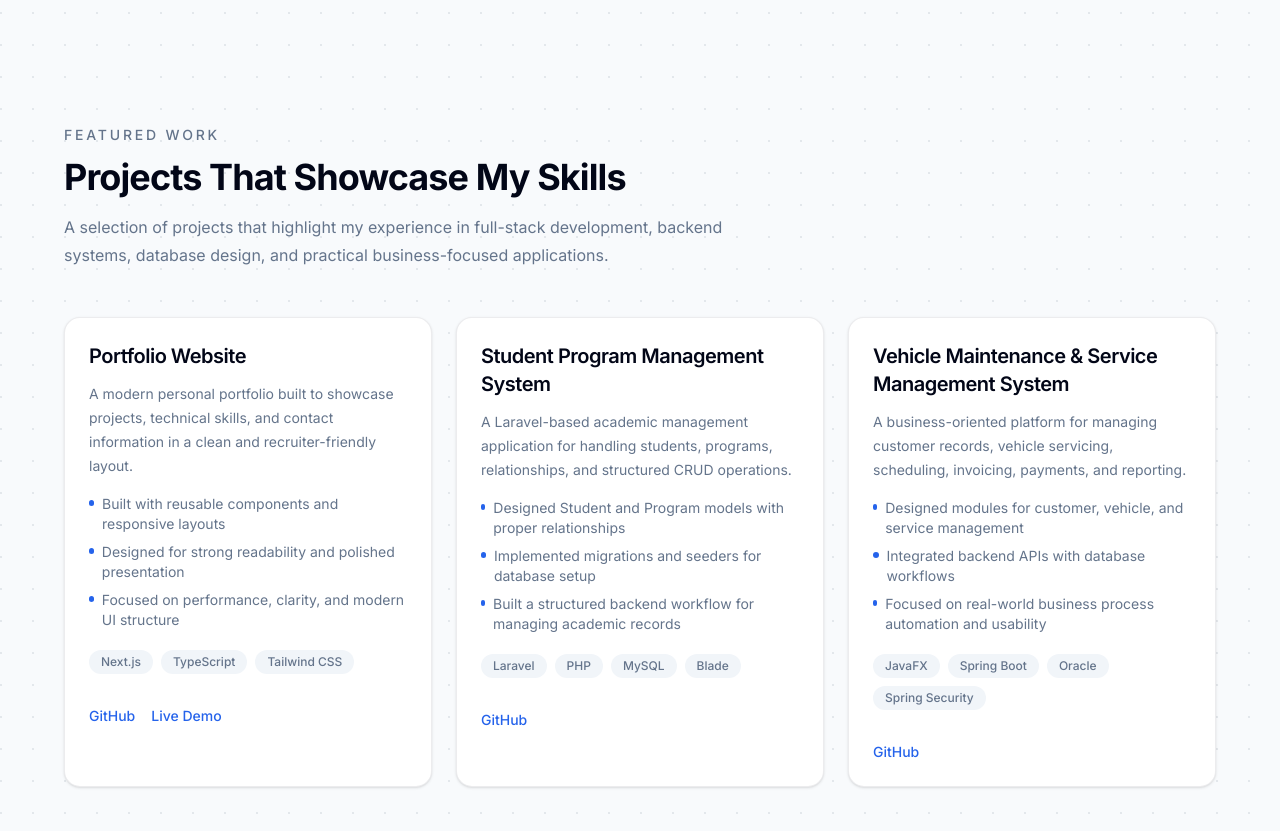
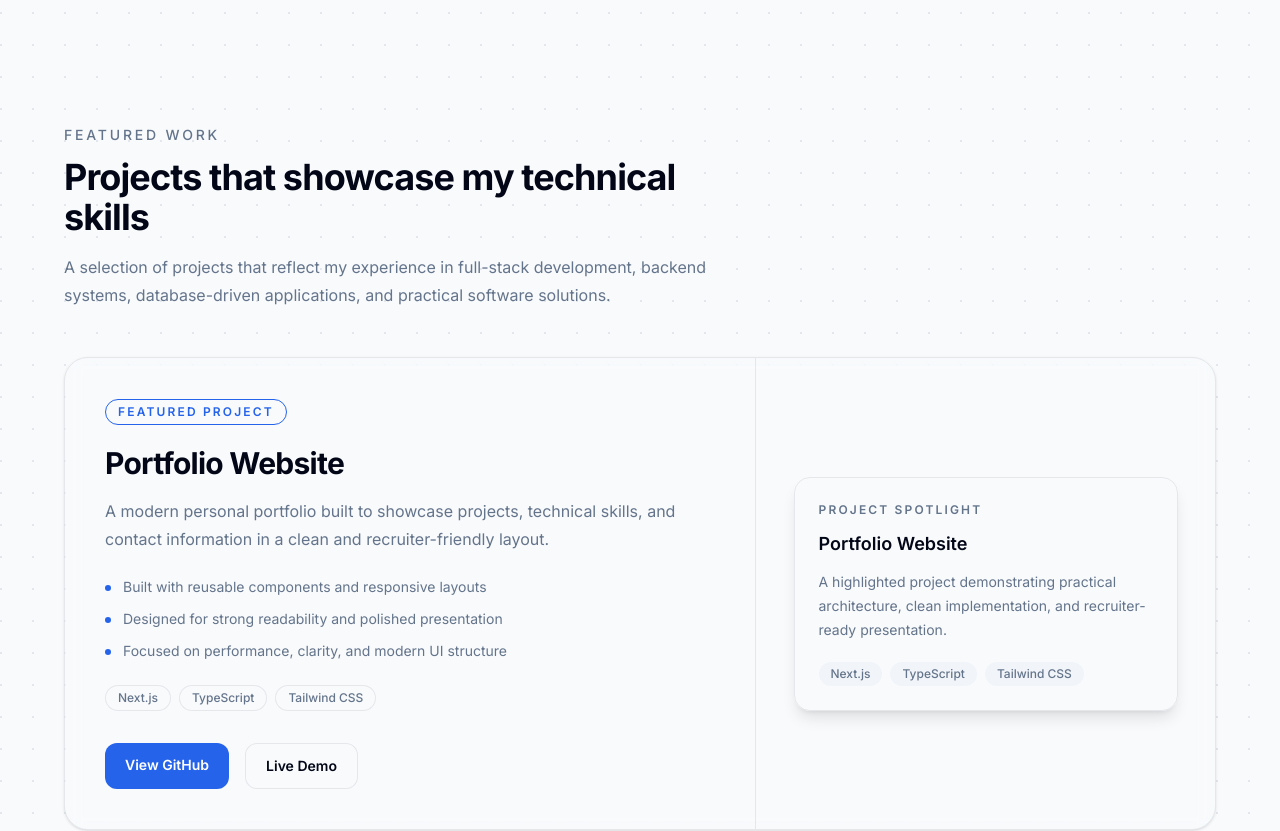
Before and after one commit to jghart/Portfolio, a Next.js app: page / in a window 1280 px wide. Shown: the part 1940-2771 px from the top of the page. Built offline with nearby package versions, Linux system fonts and the light colour scheme.

Commit message:
Changed the UI

```diff
--- a/components/sections/Projects.tsx
+++ b/components/sections/Projects.tsx
@@ -1,50 +1,108 @@
+import Reveal from "@/components/ui/Reveal";
+import ProjectCard from "@/components/ui/ProjectCard";
 import { resumeData } from "@/data/resumeData";
 
 export default function Projects() {
+  const [featuredProject, ...otherProjects] = resumeData.projects;
+
   return (
     <section id="projects" className="py-20 sm:py-24">
       <div className="container mx-auto px-6">
+        <Reveal>
           <div className="max-w-2xl">
             <p className="text-sm font-medium uppercase tracking-[0.2em] text-muted-foreground">
               Featured Work
             </p>
             <h2 className="mt-3 text-3xl font-bold tracking-tight sm:text-4xl">
-            Projects That Showcase My Skills
+              Projects that showcase my technical skills
             </h2>
             <p className="mt-4 text-base leading-7 text-muted-foreground">
-            A selection of projects that highlight my experience in full-stack
-            development, backend systems, database design, and practical
-            business-focused applications.
+              A selection of projects that reflect my experience in full-stack
+              development, backend systems, database-driven applications, and
+              practical software solutions.
             </p>
           </div>
+        </Reveal>
 
-        <div className="mt-12 grid gap-6 md:grid-cols-2 xl:grid-cols-3">
-          {resumeData.projects.map((project) => (
-            <article
-              key={project.title}
-              className="group rounded-2xl border border-border bg-card p-6 shadow-sm transition duration-300 hover:-translate-y-1 hover:shadow-md"
-            >
-              <div className="flex h-full flex-col">
-                <div>
-                  <h3 className="text-xl font-semibold tracking-tight">
-                    {project.title}
+        {featuredProject && (
+          <Reveal delay={0.08}>
+            <article className="mt-12 overflow-hidden rounded-3xl border border-border bg-card/80 shadow-sm backdrop-blur transition duration-300 hover:shadow-xl">
+              <div className="grid gap-0 lg:grid-cols-[1.2fr_0.8fr]">
+                <div className="p-8 sm:p-10">
+                  <div className="inline-flex rounded-full border border-primary/30 bg-primary/10 px-3 py-1 text-xs font-semibold uppercase tracking-[0.18em] text-primary">
+                    Featured Project
+                  </div>
+
+                  <h3 className="mt-5 text-2xl font-bold tracking-tight sm:text-3xl">
+                    {featuredProject.title}
                   </h3>
 
-                  <p className="mt-3 text-sm leading-6 text-muted-foreground">
-                    {project.description}
+                  <p className="mt-4 max-w-2xl text-base leading-7 text-muted-foreground">
+                    {featuredProject.description}
                   </p>
 
-                  <ul className="mt-4 space-y-2 text-sm text-muted-foreground">
-                    {project.highlights.map((item) => (
-                      <li key={item} className="flex gap-2">
-                        <span className="mt-[6px] h-1.5 w-1.5 rounded-full bg-primary" />
+                  <ul className="mt-6 space-y-3 text-sm text-muted-foreground">
+                    {featuredProject.highlights.map((item) => (
+                      <li key={item} className="flex gap-3">
+                        <span className="mt-[8px] h-1.5 w-1.5 rounded-full bg-primary" />
                         <span>{item}</span>
                       </li>
                     ))}
                   </ul>
 
+                  <div className="mt-6 flex flex-wrap gap-2">
+                    {featuredProject.techStack.map((tech) => (
+                      <span
+                        key={tech}
+                        className="rounded-full border border-border bg-background px-3 py-1 text-xs font-medium text-muted-foreground"
+                      >
+                        {tech}
+                      </span>
+                    ))}
+                  </div>
+
+                  <div className="mt-8 flex flex-wrap gap-4">
+                    {featuredProject.github && (
+                      <a
+                        href={featuredProject.github}
+                        target="_blank"
+                        rel="noreferrer"
+                        className="rounded-xl bg-primary px-5 py-3 text-sm font-semibold text-primary-foreground transition duration-200 hover:scale-[1.02] hover:opacity-90 active:scale-[0.98]"
+                      >
+                        View GitHub
+                      </a>
+                    )}
+
+                    {featuredProject.demo && (
+                      <a
+                        href={featuredProject.demo}
+                        target="_blank"
+                        rel="noreferrer"
+                        className="rounded-xl border border-border bg-background px-5 py-3 text-sm font-semibold transition duration-200 hover:scale-[1.02] hover:bg-muted active:scale-[0.98]"
+                      >
+                        Live Demo
+                      </a>
+                    )}
+                  </div>
+                </div>
+
+                <div className="relative min-h-[260px] border-t border-border bg-gradient-to-br from-primary/10 via-transparent to-transparent lg:min-h-full lg:border-l lg:border-t-0">
+                  <div className="flex h-full items-center justify-center p-8">
+                    <div className="w-full max-w-sm rounded-2xl border border-border bg-background/80 p-6 shadow-lg backdrop-blur">
+                      <p className="text-xs font-semibold uppercase tracking-[0.18em] text-muted-foreground">
+                        Project Spotlight
+                      </p>
+                      <h4 className="mt-3 text-lg font-semibold text-foreground">
+                        {featuredProject.title}
+                      </h4>
+                      <p className="mt-3 text-sm leading-6 text-muted-foreground">
+                        A highlighted project demonstrating practical
+                        architecture, clean implementation, and recruiter-ready
+                        presentation.
+                      </p>
+
                       <div className="mt-5 flex flex-wrap gap-2">
-                    {project.techStack.map((tech) => (
+                        {featuredProject.techStack.slice(0, 4).map((tech) => (
                           <span
                             key={tech}
                             className="rounded-full bg-muted px-3 py-1 text-xs font-medium text-muted-foreground"
@@ -54,34 +112,22 @@ export default function Projects() {
                         ))}
                       </div>
                     </div>
-
-                <div className="mt-6 flex items-center gap-4 pt-2">
-                  {project.github && (
-                    <a
-                      href={project.github}
-                      target="_blank"
-                      rel="noreferrer"
-                      className="text-sm font-medium text-primary transition hover:underline"
-                    >
-                      GitHub
-                    </a>
-                  )}
-
-                  {project.demo && (
-                    <a
-                      href={project.demo}
-                      target="_blank"
-                      rel="noreferrer"
-                      className="text-sm font-medium text-primary transition hover:underline"
-                    >
-                      Live Demo
-                    </a>
-                  )}
+                  </div>
                 </div>
               </div>
             </article>
+          </Reveal>
+        )}
+
+        {otherProjects.length > 0 && (
+          <div className="mt-8 grid gap-6 md:grid-cols-2 xl:grid-cols-3">
+            {otherProjects.map((project, index) => (
+              <Reveal key={project.title} delay={0.1 + index * 0.08}>
+                <ProjectCard project={project} />
+              </Reveal>
             ))}
           </div>
+        )}
       </div>
     </section>
   );
--- a/components/ui/FadeIn.tsx
+++ /dev/null
@@ -1,22 +0,0 @@
-"use client";
-
-import { motion } from "framer-motion";
-import { ReactNode } from "react";
-
-type FadeInProps = {
-  children: ReactNode;
-  delay?: number;
-};
-
-export default function FadeIn({ children, delay = 0 }: FadeInProps) {
-  return (
-    <motion.div
-      initial={{ opacity: 0, y: 16 }}
-      whileInView={{ opacity: 1, y: 0 }}
-      viewport={{ once: true, amount: 0.2 }}
-      transition={{ duration: 0.5, delay }}
-    >
-      {children}
-    </motion.div>
-  );
-}
--- a/components/ui/ProjectCard.tsx
+++ b/components/ui/ProjectCard.tsx
@@ -1,29 +1,30 @@
 type Project = {
   title: string;
   description: string;
-  highlights: string[];
-  techStack: string[];
+  highlights: readonly string[];
+  techStack: readonly string[];
   github?: string;
   demo?: string;
+  image?: string;
 };
 
 export default function ProjectCard({ project }: { project: Project }) {
   return (
-    <article className="group rounded-2xl border border-border bg-card p-6 shadow-sm transition duration-300 hover:-translate-y-1 hover:shadow-md">
+    <article className="group rounded-2xl border border-border bg-card/80 p-6 shadow-sm backdrop-blur transition duration-300 hover:-translate-y-1 hover:shadow-xl">
       <div className="flex h-full flex-col">
         <div>
-          <h3 className="text-xl font-semibold tracking-tight">
+          <h3 className="text-xl font-semibold tracking-tight transition duration-200 group-hover:text-primary">
             {project.title}
           </h3>
 
-          <p className="mt-3 text-sm leading-6 text-muted-foreground">
+          <p className="mt-3 text-sm leading-7 text-muted-foreground">
             {project.description}
           </p>
 
           <ul className="mt-4 space-y-2 text-sm text-muted-foreground">
             {project.highlights.map((item) => (
               <li key={item} className="flex gap-2">
-                <span className="mt-[6px] h-1.5 w-1.5 rounded-full bg-primary" />
+                <span className="mt-[8px] h-1.5 w-1.5 rounded-full bg-primary" />
                 <span>{item}</span>
               </li>
             ))}
@@ -33,7 +34,7 @@ export default function ProjectCard({ project }: { project: Project }) {
             {project.techStack.map((tech) => (
               <span
                 key={tech}
-                className="rounded-full bg-muted px-3 py-1 text-xs font-medium text-muted-foreground"
+                className="rounded-full border border-border bg-background px-3 py-1 text-xs font-medium text-muted-foreground transition duration-200 hover:border-primary hover:text-foreground"
               >
                 {tech}
               </span>
@@ -47,7 +48,7 @@ export default function ProjectCard({ project }: { project: Project }) {
               href={project.github}
               target="_blank"
               rel="noreferrer"
-              className="text-sm font-medium text-primary transition hover:underline"
+              className="text-sm font-semibold text-primary transition duration-200 hover:underline"
             >
               GitHub
             </a>
@@ -58,7 +59,7 @@ export default function ProjectCard({ project }: { project: Project }) {
               href={project.demo}
               target="_blank"
               rel="noreferrer"
-              className="text-sm font-medium text-primary transition hover:underline"
+              className="text-sm font-semibold text-primary transition duration-200 hover:underline"
             >
               Live Demo
             </a>
--- /dev/null
+++ b/components/ui/Reveal.tsx
@@ -0,0 +1,27 @@
+"use client";
+
+import { motion } from "framer-motion";
+import { ReactNode } from "react";
+
+type RevealProps = {
+  children: ReactNode;
+  delay?: number;
+  className?: string;
+};
+
+export default function Reveal({
+  children,
+  delay = 0,
+  className,
+}: RevealProps) {
+  return (
+    <motion.div
+      className={className}
+      initial={{ opacity: 0, y: 22 }}
+      animate={{ opacity: 1, y: 0 }}
+      transition={{ duration: 0.55, delay, ease: "easeOut" }}
+    >
+      {children}
+    </motion.div>
+  );
+}
```
Also changed, not shown: app/globals.css (+36 -0 lines). Lines whose indentation alone changed are shown as unchanged.
